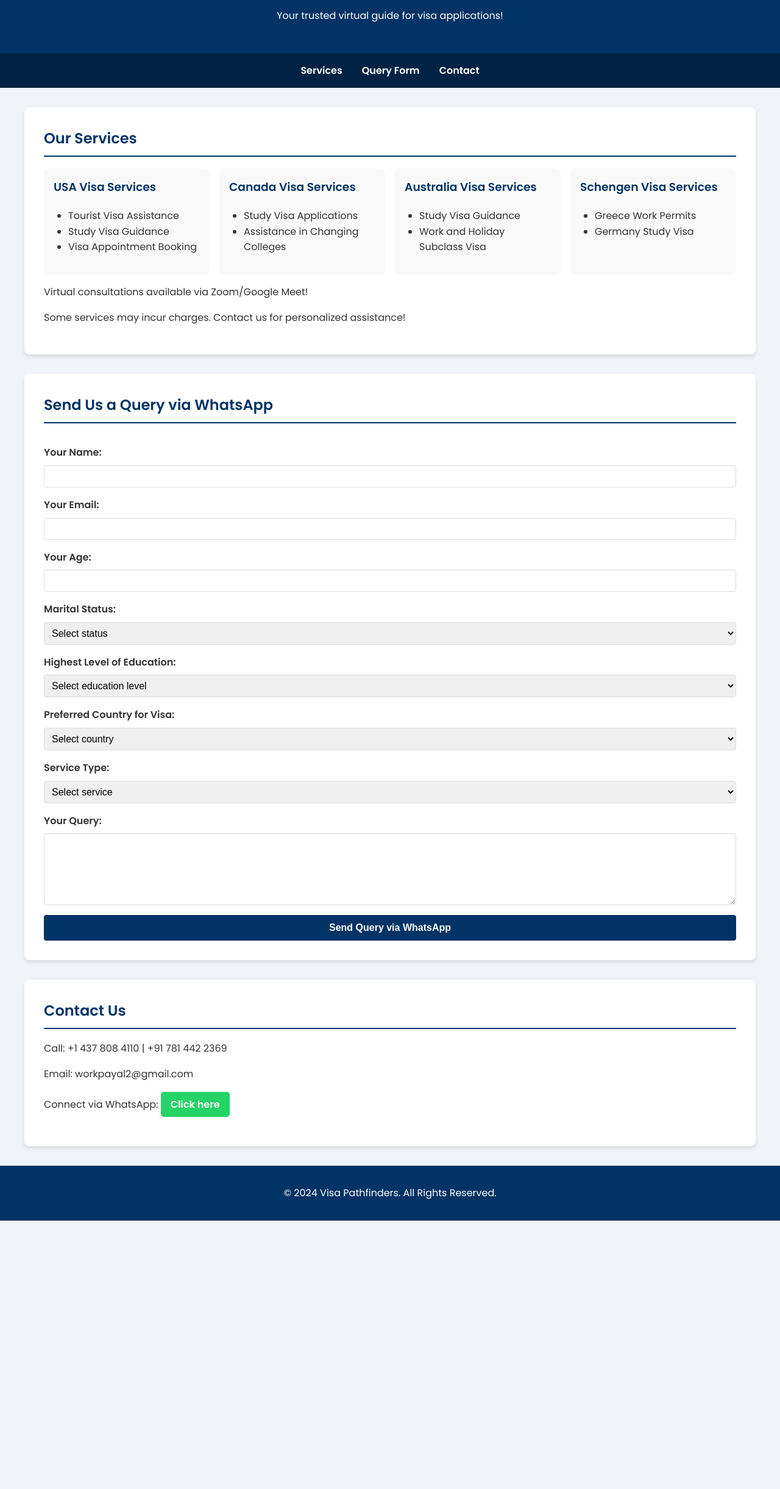
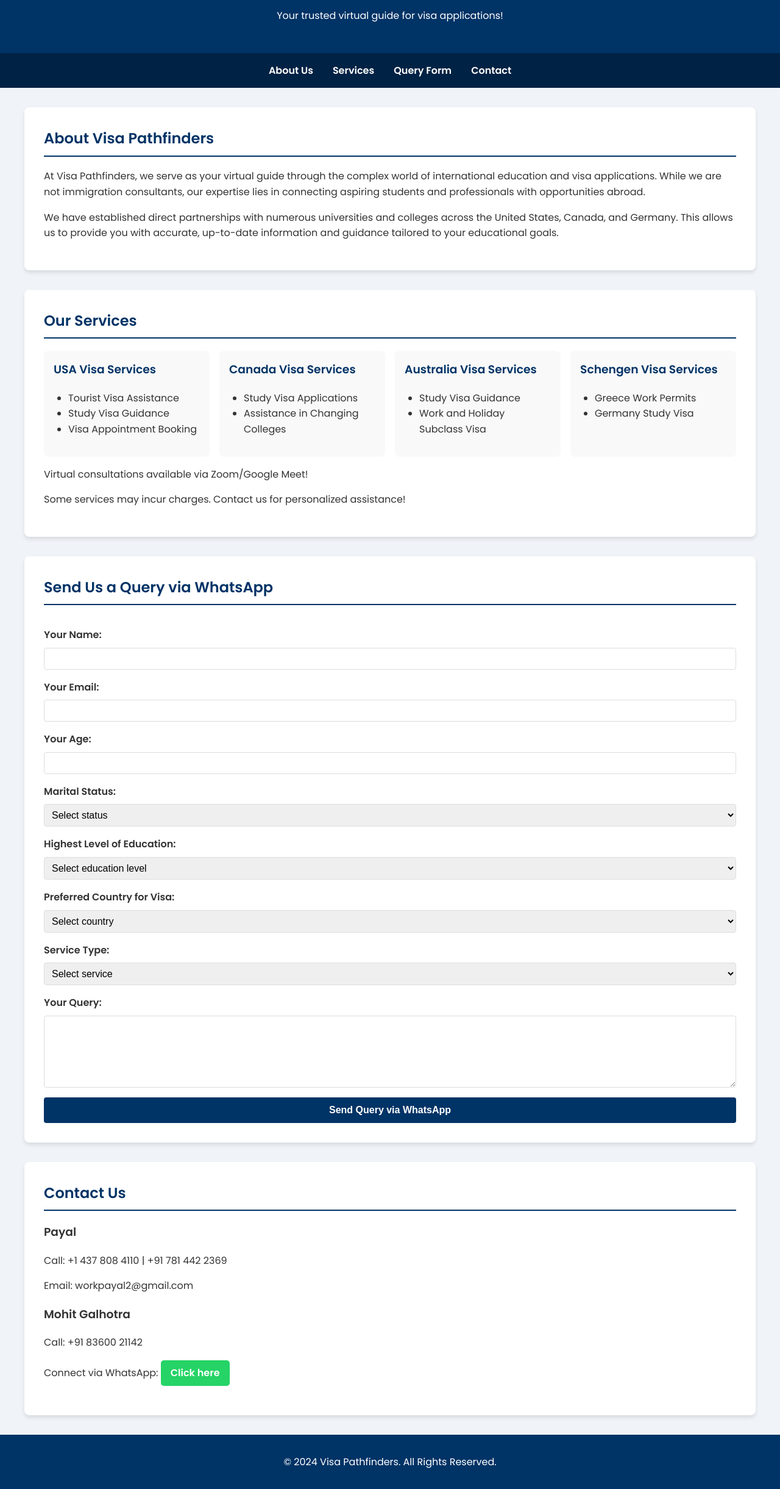
Before and after one commit to VisaPathfinders/visapathfinders.github.io, a plain HTML site: page index.html in a window 1280 px wide. Shown: the part 99-2540 px from the top of the page at 61% size. Before the commit the page ends 2100 px from the top, so only its background shows below. Drawn offline with Linux system fonts and the light colour scheme.

Commit message:
Update index.html

```diff
--- a/index.html
+++ b/index.html
@@ -14,12 +14,19 @@
     </header>
     <nav>
         <ul>
+            <li><a href="#about">About Us</a></li>
             <li><a href="#services">Services</a></li>
             <li><a href="#query-form">Query Form</a></li>
             <li><a href="#contact">Contact</a></li>
         </ul>
     </nav>
     <main>
+        <section id="about" class="about-info">
+            <h2>About Visa Pathfinders</h2>
+            <p>At Visa Pathfinders, we serve as your virtual guide through the complex world of international education and visa applications. While we are not immigration consultants, our expertise lies in connecting aspiring students and professionals with opportunities abroad.</p>
+            <p>We have established direct partnerships with numerous universities and colleges across the United States, Canada, and Germany. This allows us to provide you with accurate, up-to-date information and guidance tailored to your educational goals.</p>
+        </section>
+
         <section id="services" class="services-info">
             <h2>Our Services</h2>
             <div class="service-grid">
@@ -119,8 +126,17 @@
 
         <section id="contact" class="contact-info">
             <h2>Contact Us</h2>
-            <p>Call: +1 437 808 4110 | +91 781 442 2369</p>
-            <p>Email: workpayal2@gmail.com</p>
+            <div class="contact-grid">
+                <div class="contact-item">
+                    <h3>Payal</h3>
+                    <p>Call: +1 437 808 4110 | +91 781 442 2369</p>
+                    <p>Email: workpayal2@gmail.com</p>
+                </div>
+                <div class="contact-item">
+                    <h3>Mohit Galhotra</h3>
+                    <p>Call: +91 83600 21142</p>
+                </div>
+            </div>
             <p>Connect via WhatsApp:
                 <a href="https://wa.me/917814422369" target="_blank" class="whatsapp-button">Click here</a>
             </p>
```
